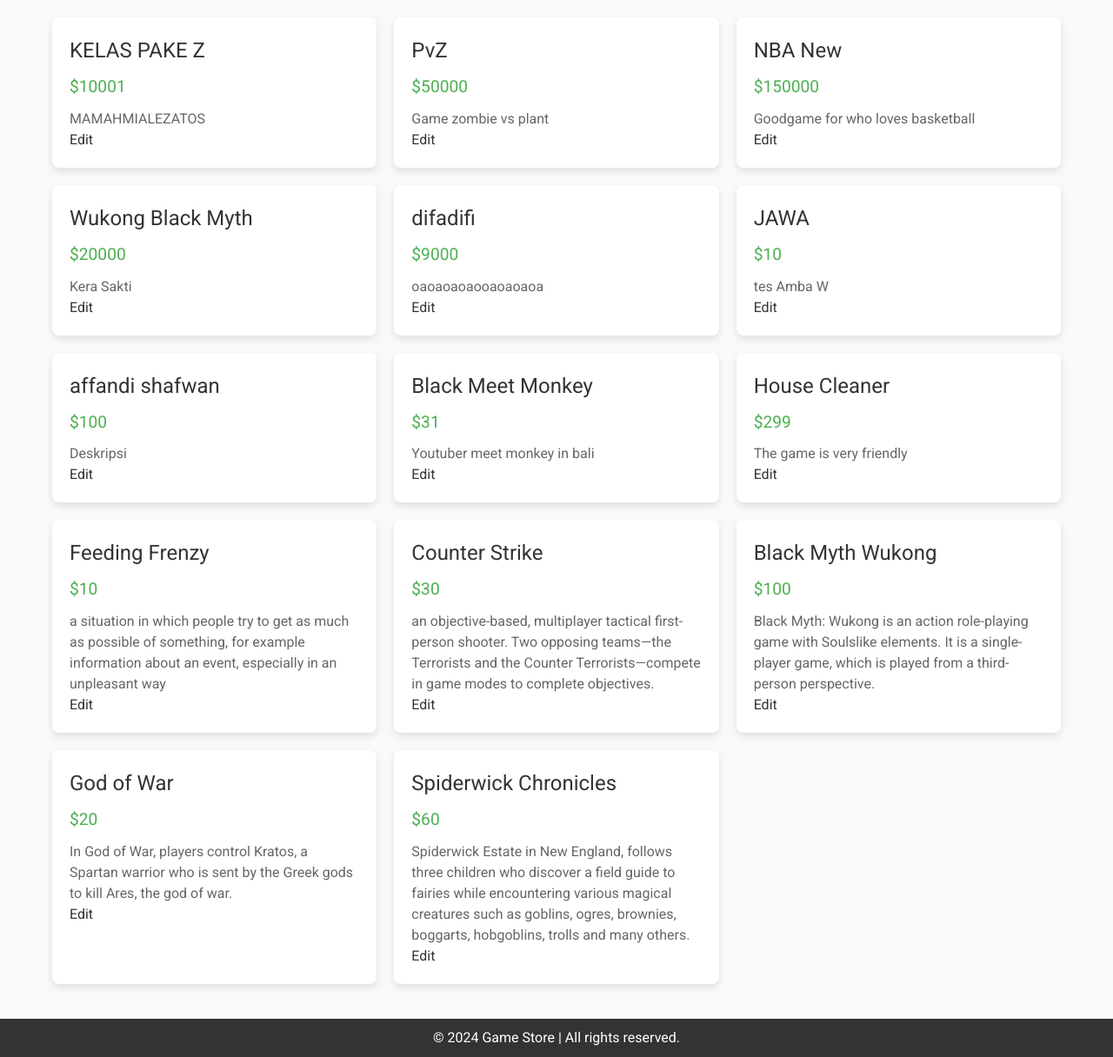
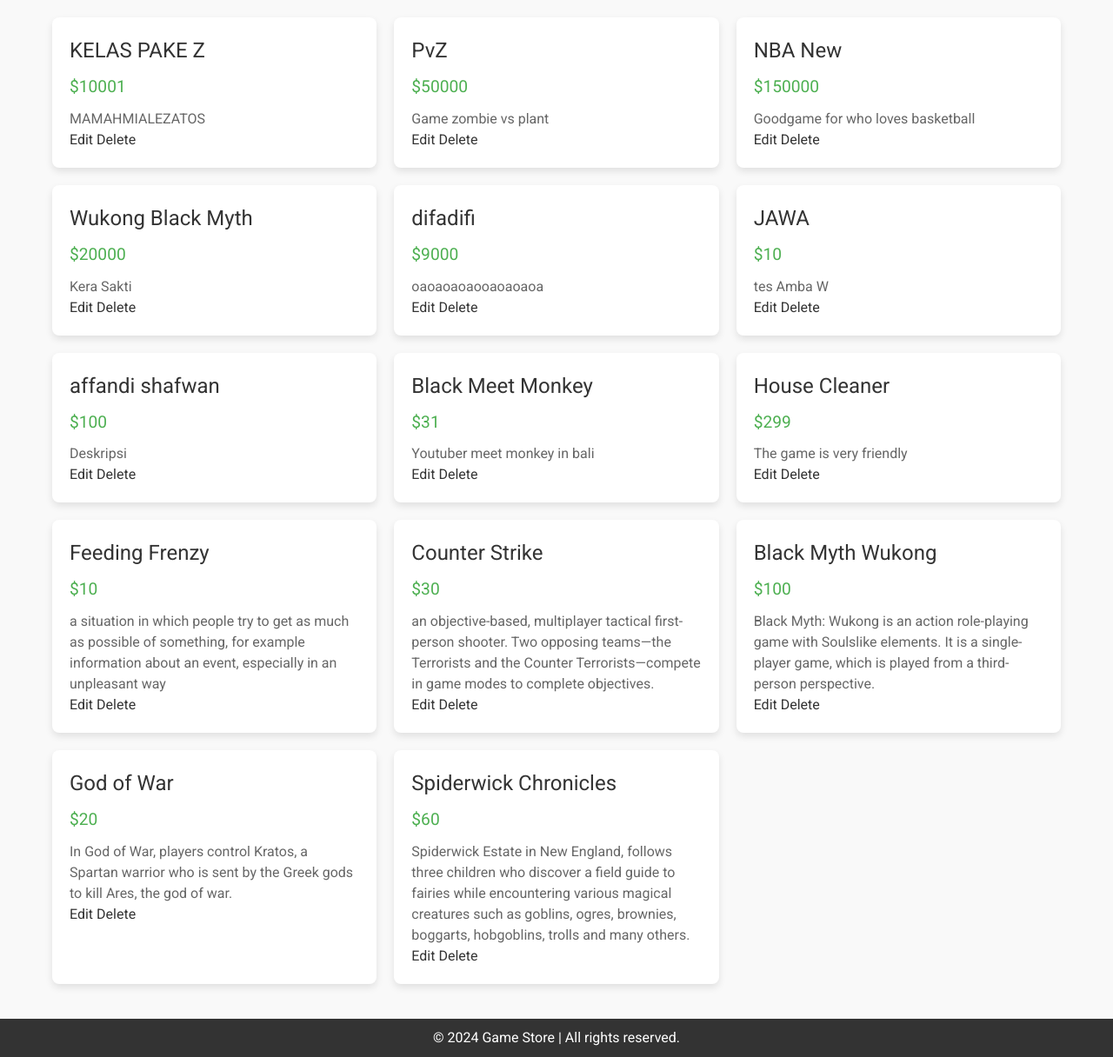
Before and after one commit to AhmadDzulfikar/eCom_Games_PBP, a Django app: template main/templates/main.html in a window 1280 px wide. Shown: the part 200-1416 px from the top of the page at 87% size. Run offline with Django 5.2, Linux system fonts and the light colour scheme; the template is opened without the code that fills it: values that come from a table or form of the project are taken from there, others are empty; data comes from the database, SQL or seed files in the repository; both versions use the stored data as it was after the commit; some libraries are stand-ins or nearby versions.

Commit message:
Membuat delete

```diff
--- a/main/templates/main.html
+++ b/main/templates/main.html
@@ -188,6 +188,11 @@
                     Edit
                 </button>
             </a>
+            <a href="{% url 'main:delete_product' product.pk %}">
+                <button>
+                    Delete
+                </button>
+            </a>
         </div>
         {% endfor %}
     </div>
--- a/main/urls.py
+++ b/main/urls.py
@@ -10,6 +10,8 @@
 from main.views import logout_user
 
 from main.views import edit_product
+from main.views import delete_product
+
 
 app_name = 'main'
 
@@ -26,5 +28,5 @@
     path('logout/', logout_user, name='logout'),
 
     path('edit-product/<uuid:id>', edit_product, name='edit_product'),
-
+    path('delete/<uuid:id>', delete_product, name='delete_product'), # sesuaikan dengan nama fungsi yang dibuat
 ]
```
Also changed, not shown: main/views.py (+8 -0 lines), db.sqlite3.
